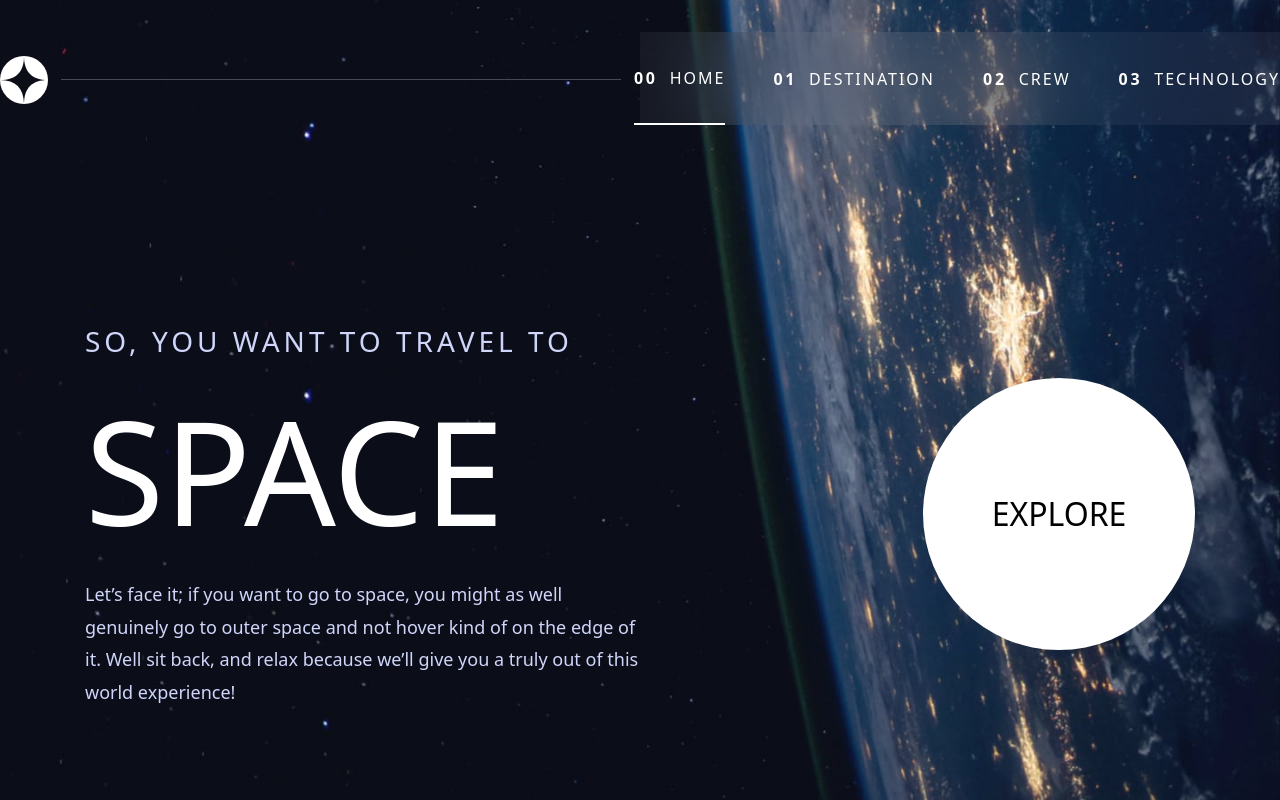
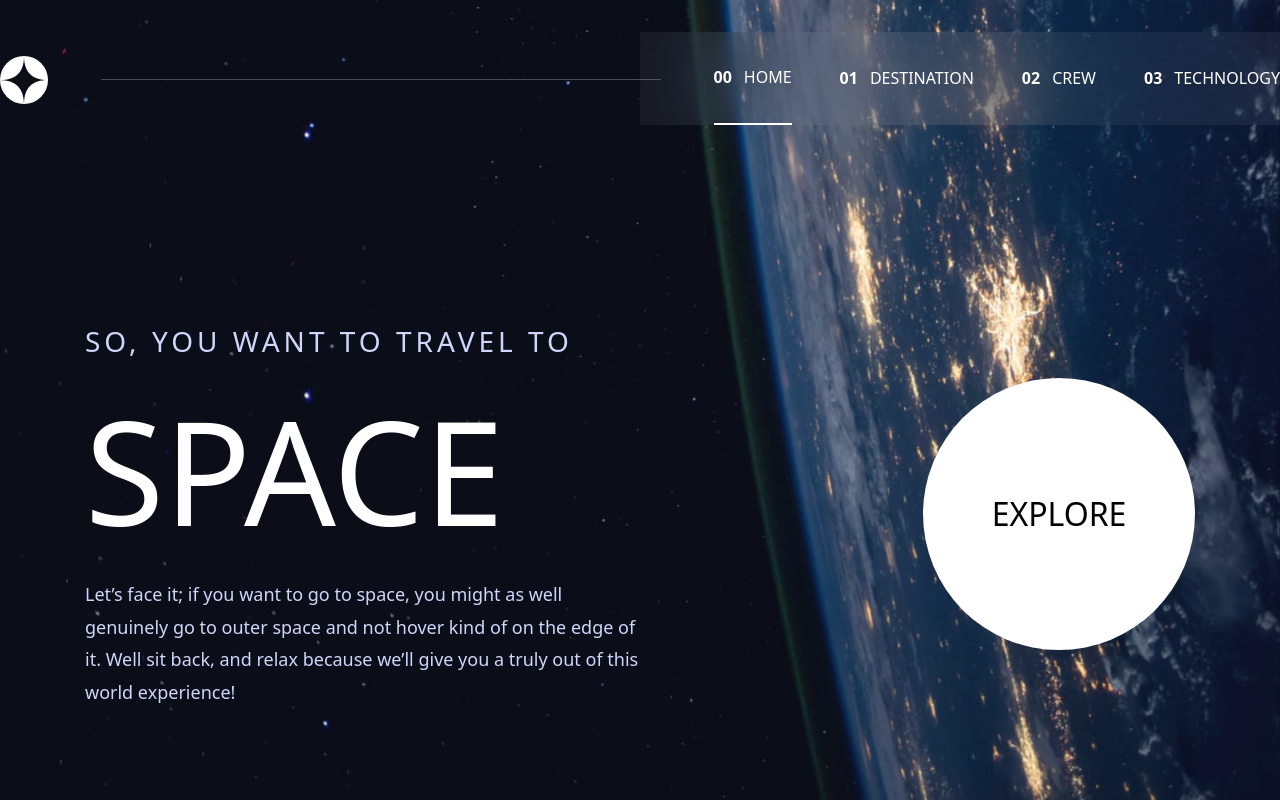
Before and after one commit to iamalabisunday/space-tourism-website-main, a React (Vite) app: page / in a window 1280 px wide. Built offline with nearby package versions, Linux system fonts and the light colour scheme; a web font is replaced by a local one.

Commit message:
first commit

```diff
--- a/src/component/NavBar.jsx
+++ b/src/component/NavBar.jsx
@@ -10,42 +10,35 @@ export default function NavBar() {
         <div className="w-[35rem] h-[1px] text-white opacity-[0.25]">
           <hr />
         </div>
-        <nav className="w-fit h-auto flex justify-end items-center">
+        <nav>
           <ul className="w-fit uppercase text-white flex gap-[3rem] justify-end items-center">
             <li>
-              <NavLink to="/" className="h-[5.8125rem] flex items-center">
-                <p className="w-fit flex gap-[0.75rem] font-[400] tracking-[0.125rem] text-[1rem]">
-                  <span className="font-[700] tracking-[0.16875rem]">00</span>{" "}
-                  Home
+              <NavLink to="/" className="navLink">
+                <p className="navtext">
+                  <span className="navSpan">00</span> Home
                 </p>
               </NavLink>
             </li>
             <li>
-              <NavLink
-                to="/destination"
-                className="h-[5.8125rem] flex items-center"
-              >
-                <p className="w-fit flex gap-[0.75rem] font-[400] tracking-[0.125rem] text-[1rem]">
-                  <span className="font-[700] tracking-[0.16875rem]">01</span>
+              <NavLink to="/destination" className="navLink">
+                <p className="navtext">
+                  <span className="navSpan">01</span>
                   Destination
                 </p>
               </NavLink>
             </li>
             <li>
-              <NavLink to="/crew" className="h-[5.8125rem] flex items-center">
-                <p className="w-fit flex gap-[0.75rem] font-[400] tracking-[0.125rem] text-[1rem]">
-                  <span className="font-[700] tracking-[0.16875rem]">02</span>
+              <NavLink to="/crew" className="navLink">
+                <p className="navtext">
+                  <span className="navSpan">02</span>
                   Crew
                 </p>
               </NavLink>
             </li>
             <li>
-              <NavLink
-                to="/technology"
-                className="h-[5.8125rem] flex items-center"
-              >
-                <p className="w-fit flex gap-[0.75rem] font-[400] tracking-[0.125rem] text-[1rem]">
-                  <span className="font-[700] tracking-[0.16875rem]">03</span>
+              <NavLink to="/technology" className="navLink">
+                <p className="navtext">
+                  <span className="navSpan">03</span>
                   Technology
                 </p>
               </NavLink>
--- a/src/index.css
+++ b/src/index.css
@@ -4,15 +4,40 @@
 @import url("https://fonts.googleapis.com/css2?family=Bellefair&display=swap");
 /* Barlow link*/
 @import url("https://fonts.googleapis.com/css2?family=Barlow:ital,wght@0,100;0,200;0,300;0,400;0,500;0,600;0,700;0,800;0,900;1,100;1,200;1,300;1,400;1,500;1,600;1,700;1,800;1,900&display=swap");
+/* tailwindcss style link */
 @import "tailwindcss";
 
+/* Customizining */
 @theme {
   /* Font Family */
   --font-barlow: "Barlow Condensed", sans-serif;
   --font-bellefair: "Bellefair", serif;
   --font-barlow: "Barlow", sans-serif;
   /* Colors */
-  --color-background: #0b0d17;
+  --color-primary: #0b0d17;
+  --color-blue-300: #d0d6f9;
+  --color-white: #fff;
+}
+
+@layer components {
+  /* Navigation Styling Components*/
+  .navtext {
+    width: fit-content;
+    display: flex;
+    gap: 0.75rem;
+    font-weight: 400;
+    font-size: 1rem;
+    line-height: 0.125rem;
+  }
+  .navSpan {
+    font-weight: 700;
+    line-height: 0.16875rem;
+  }
+  .navLink {
+    height: 5.8125rem;
+    display: flex;
+    align-items: center;
+  }
 }
 
 li {
```
